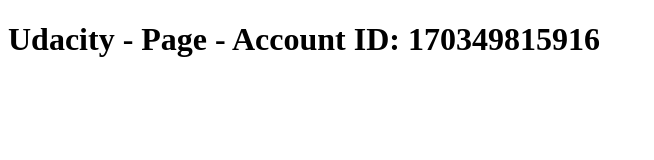
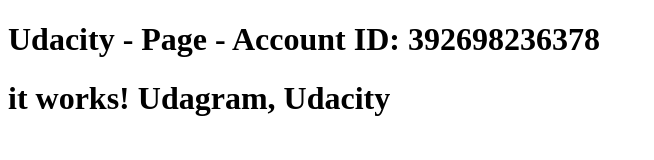
Before and after one commit to hades12x1/aws-deploy-infrastructure-as-code, a plain HTML site: page S3 - Budget/index.html in a window 1280 px wide. Shown: the whole page, without its empty margins (0-654 px from the left). Drawn offline with Linux system fonts and the light colour scheme.

Commit message:
Udacity submit 17/10/2022

```diff
--- a/S3 - Budget/index.html
+++ b/S3 - Budget/index.html
@@ -6,6 +6,7 @@
     <title>Deploy-a-high-availability-web-app-using-cloudformation</title>
 </head>
 <body>
-    <h1>Udacity - Page - Account ID: 170349815916</h1>
+    <h1>Udacity - Page - Account ID: 392698236378</h1>
+    <h1>it works! Udagram, Udacity</h1>
 </body>
 </html>
```
Also changed, not shown: S3 - Budget/S3-Upload-Index-html.png (deleted), S3 - Budget/Upload S3 - Budget.png (added), Workflow - screenshots/cloudformation-stacks.png, Workflow - screenshots/network-stack-info.png, Workflow - screenshots/network-stack-output.png, Workflow - screenshots/network-stack-resources-1.png, Workflow - screenshots/network-stack-resources-2.png, Workflow - screenshots/server-stack-info.png, Workflow - screenshots/server-stack-output.png, Workflow - screenshots/server-stack-resources-1.png, 7 other files.
